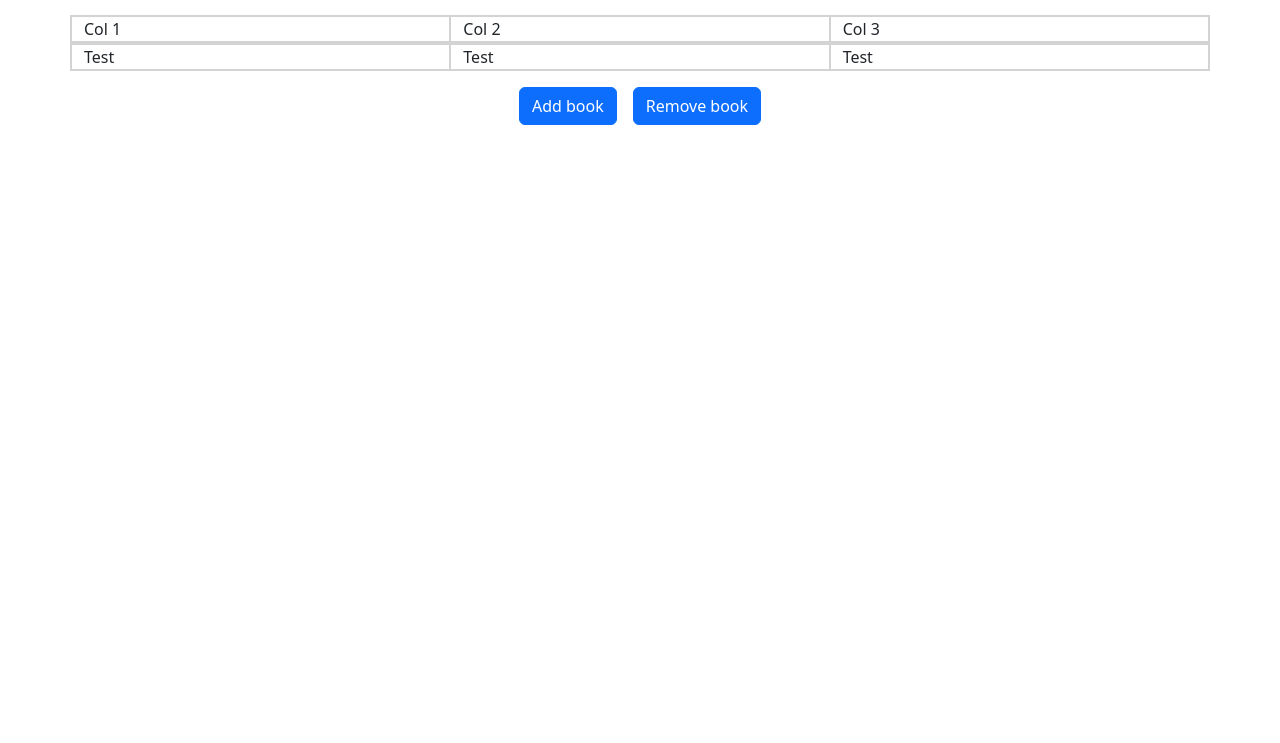
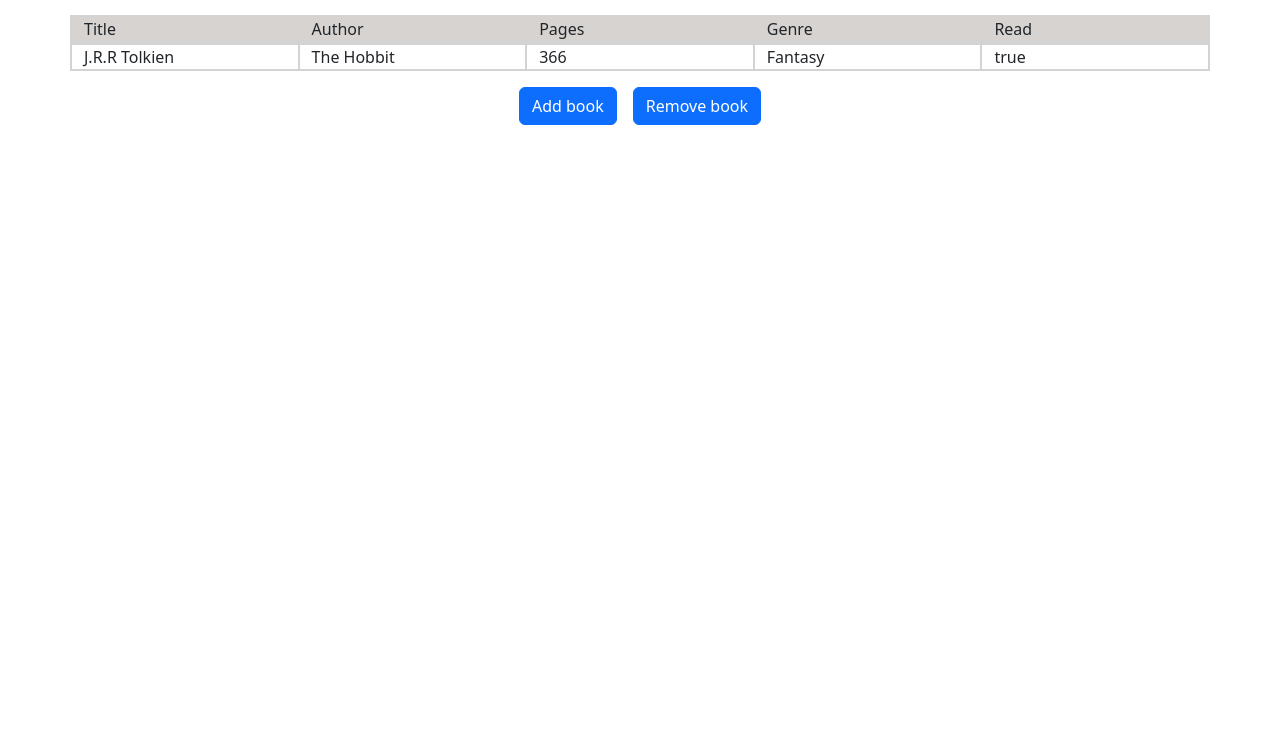
Before and after one commit to MEdwards3222/library, a website: page src/index.html in a window 1280 px wide. Shown: the part 57-800 px from the top of the page. Drawn offline with nearby package versions, Linux system fonts and the light colour scheme.

Commit message:
Verified able to display object attributes on table

```diff
--- a/src/index.html
+++ b/src/index.html
@@ -39,10 +39,12 @@
     </nav>
 
     <main class="container" id="table">
-        <div class="row">
-            <div class="col-sm">Col 1</div>
-            <div class="col-sm">Col 2</div>
-            <div class="col-sm">Col 3</div>
+        <div class="row" id="first-row">
+            <div class="col-sm">Title</div>
+            <div class="col-sm">Author</div>
+            <div class="col-sm">Pages</div>
+            <div class="col-sm">Genre</div>
+            <div class="col-sm">Read</div>
         </div>
 
     </main>
--- a/src/script.js
+++ b/src/script.js
@@ -10,9 +10,9 @@ let colsm = tableDiv.classList.add('col-sm'); */
 let myLibrary = []; //original spec of project - aiming to do this with hashmap instead
 let libraryMap = new Map();
 
-function Book(author, title, pages, genre, isRead) {
+function Book(title, author, pages, genre, isRead) {
+    this.title = title;
     this.author = author;
-    this.title = title;
     this.pages = pages;
     this.genre = genre;
     this.isRead = isRead;
@@ -30,16 +30,21 @@ function displayLibraryTable() { //displays library table - may scrap - early ve
 
 }
 
-function addTableRow() {
+
+function addTableRow(Book) {
+    let tableBook = Book;
     let rowDiv = document.createElement('div');
-    let numCols = 3;
+    let attribute = [tableBook.title, tableBook.author, tableBook.pages, tableBook.genre, tableBook.isRead];
+    let numCols = attribute.length;
 
     rowDiv.classList.add("row");
 
     for(let i = 0; i < numCols; i++){
         let colDiv = document.createElement('div');
         colDiv.classList.add("col-sm");
-        colDiv.textContent = "Test";
+
+
+        colDiv.textContent = attribute[i];
         rowDiv.appendChild(colDiv);
     }
 
@@ -47,4 +52,4 @@ function addTableRow() {
 
 }
 
-addTableRow();
+addTableRow(book1);
--- a/src/style.css
+++ b/src/style.css
@@ -29,3 +29,7 @@ main {
 #table {
     margin-top: 1rem;
 }
+
+#first-row {
+    background-color: #d6d3d1;
+}
```
